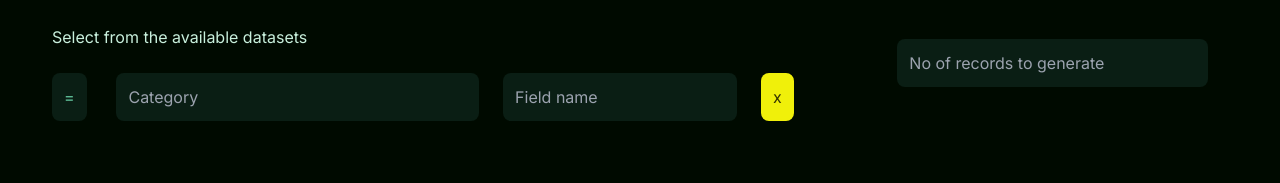
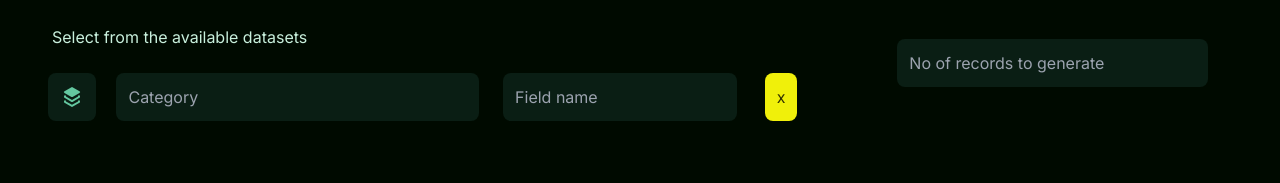
Before and after one commit to suriyaprakhash/mockmanga, a Next.js app: page / in a window 1280 px wide. Both pictures are taken after a click on the button "Get Started". Shown: the part 337-520 px from the top of the page. Built offline with nearby package versions, Linux system fonts and the light colour scheme.

Commit message:
dropdwon fixed for small devices, secondary dark thime updated

```diff
--- a/src/app/components/category.tsx
+++ b/src/app/components/category.tsx
@@ -72,13 +72,16 @@ function Category({ selectedCategory: initialSelectedCategory, index, availableC
             // className="grid grid-cols-12 border-2 border-primary-text/5 rounded-2xl mb-3 mt-3 sm:hover:scale-105">
             className="grid grid-cols-12 sm:hover:scale-105">
 
-            <div className="p-3 col-span-10 sm:col-span-1">
+            <div className="p-3 col-span-2 sm:col-span-1 flex flex-col items-center">
                 <div         {...attributes}
                     {...listeners}>
                     <button className="p-3 border-1 bg-dropdown-bg text-dropdown-text rounded-lg hover:bg-button-danger-bg-hover sm:hover:scale-125 transition-all"
                         onClick={() => removeCurrentCategory()}
                         disabled={selectedCategories.length == 0}>
-                        =
+                        <svg className="w-6 h-6 text-gray-800 dark:text-white" aria-hidden="true" xmlns="http://www.w3.org/2000/svg" width="24" height="24" fill="currentColor" viewBox="0 0 24 24">
+                            <path fillRule="evenodd" d="M5.005 10.19a1 1 0 0 1 1 1v.233l5.998 3.464L18 11.423v-.232a1 1 0 1 1 2 0V12a1 1 0 0 1-.5.866l-6.997 4.042a1 1 0 0 1-1 0l-6.998-4.042a1 1 0 0 1-.5-.866v-.81a1 1 0 0 1 1-1ZM5 15.15a1 1 0 0 1 1 1v.232l5.997 3.464 5.998-3.464v-.232a1 1 0 1 1 2 0v.81a1 1 0 0 1-.5.865l-6.998 4.042a1 1 0 0 1-1 0L4.5 17.824a1 1 0 0 1-.5-.866v-.81a1 1 0 0 1 1-1Z" clipRule="evenodd" />
+                            <path d="M12.503 2.134a1 1 0 0 0-1 0L4.501 6.17A1 1 0 0 0 4.5 7.902l7.002 4.047a1 1 0 0 0 1 0l6.998-4.04a1 1 0 0 0 0-1.732l-6.997-4.042Z" />
+                        </svg>
                     </button>
 
                 </div>
@@ -91,7 +94,7 @@ function Category({ selectedCategory: initialSelectedCategory, index, availableC
                 <Input initialValue={initialSelectedCategory.defaultFieldName!} inputParentCallback={updateCurrentFiledName}
                     placeholder="Field name" type="string" />
             </div>
-            <div className="p-3 col-span-2 sm:col-span-1">
+            <div className="p-3 col-span-2 sm:col-span-1 flex flex-col items-center">
                 <button className="p-3 border-1 bg-button-danger-bg text-button-danger-text rounded-lg hover:bg-button-danger-bg-hover sm:hover:scale-125 transition-all"
                     onClick={() => removeCurrentCategory()}
                     disabled={selectedCategories.length == 0}>
--- a/src/app/components/shared/dropdown.tsx
+++ b/src/app/components/shared/dropdown.tsx
@@ -47,7 +47,7 @@ function Dropdown({ availableList, dropdownParentCallback, initialValue }: Dropd
     }
 
     return (
-        <div className="text-dropdown-text" onMouseEnter={showDropdownTray} onMouseLeave={hideDropdownTray}>
+        <div className="text-dropdown-text" onMouseEnter={showDropdownTray} onMouseLeave={hideDropdownTray} >
             <button className="w-full  ">
                 <input className="bg-dropdown-bg p-3 w-full rounded-lg focus:outline-none"
                     placeholder="Category"
--- a/src/app/globals.css
+++ b/src/app/globals.css
@@ -40,7 +40,7 @@
   --primary-bg: 0, 10, 0;
   --primary-text: 200,240,220;
 
-  --secondary-bg: 5, 10, 5;
+  --secondary-bg: 0, 10, 0;
   --secondary-text: 250,250,250;
 
   --dropdown-bg: 10, 30, 20;
```
